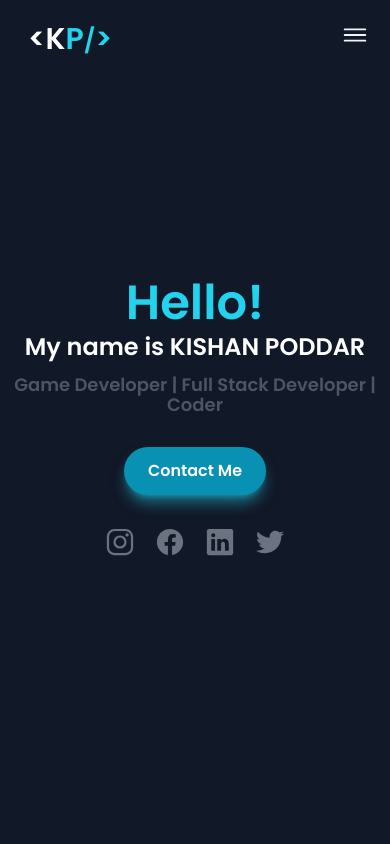
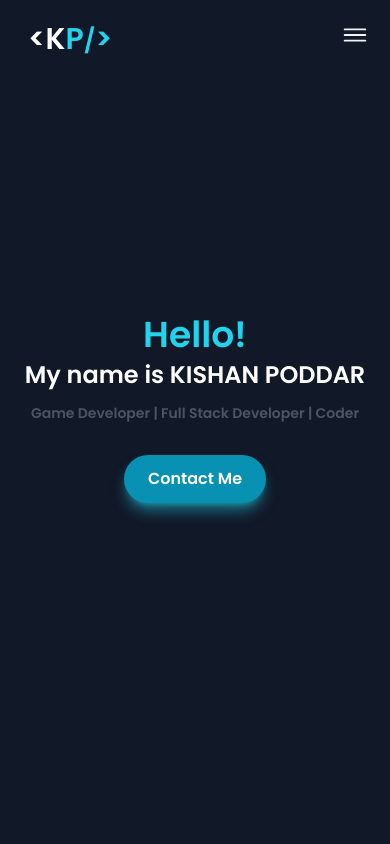
Before and after one commit to KishanPoddar/my-Website, a React (Vite) app: page / in a window 390 px wide. Shown: the top 844 px of the page. Built offline with nearby package versions, Linux system fonts and the light colour scheme.

Commit message:
Updated Home -- Made Responsive

```diff
--- a/src/components/Home.jsx
+++ b/src/components/Home.jsx
@@ -3,27 +3,27 @@ import profile from "../assets/pic2.png";
 
 const Home = () => {
     const social = [
-      'logo-instagram',
-      'logo-facebook',
-      'logo-linkedin',
-      'logo-twitter',
+      {logo:'logo-instagram', link:'https://www.instagram.com/_._virtualdj_._/?hl=en'},
+      {logo:'logo-facebook', link:''},
+      {logo:'logo-linkedin', link:''},
+      {logo:'logo-twitter', link:''},
     ]
 
     return (
         <section id="home" className="min-h-screen flex justify-center items-center py-10">
-            <div>
-                <div className="md:text-left text-center">
-                    <h1 className="md:text-6xl text-2xl md:leading-normal leading-10 text-white font-bold">
-                        <div className="text-cyan-400 md:text-6xl text-5xl">Hello!</div>
+            <div className="mt-11">
+                <div className="lg:text-left text-center">
+                    <h1 className="lg:text-6xl sm:text-4xl text-2xl lg:leading-normal leading-10 text-white font-bold">
+                        <div className="text-cyan-400 lg:text-6xl sm:text-5xl text-4xl">Hello!</div>
                         <div>My name is <span>KISHAN PODDAR</span></div>
                     </h1>
-                    <h4 className="md:text-2xl text-lg md:leading-normal leading-5 mt-2 font-bold text-gray-600">Game Developer | Full Stack Developer | Coder</h4>
-                    <button className="btn-primary mt-8 shadow-lg shadow-cyan-400/50">Contact Me</button>
-                    <div className="mt-8 text-3xl flex items-center md:justify-start justify-center gap-5">
+                    <h4 className="lg:text-2xl sm:text-xl text-sm text-base lg:leading-normal leading-5 mt-2 font-bold text-gray-600">Game Developer | Full Stack Developer | Coder</h4>
+                    <button className="btn-primary mt-8 shadow-lg shadow-cyan-400/50"><a href="#contact">Contact Me</a></button>
+                    <div className="mt-8 text-3xl flex items-center lg:justify-start justify-center gap-5">
                       {
                         social?.map((icon)=>(
                           <div key ={icon} className='text-gray-500 hover:text-white cursor-pointer'>
-                            <ion-icon name={icon}></ion-icon>
+                            <a href="https://www.instagram.com/"><ion-icon name={icon}></ion-icon></a>
                           </div>
                         ))
                       }
--- a/src/index.css
+++ b/src/index.css
@@ -13,7 +13,7 @@ body {
 }
 
 .btn-primary{
-    @apply bg-cyan-600 font-semibold text-white md:mx-0 mx-auto rounded-full py-3 px-6 flex items-center gap-2;
+    @apply bg-cyan-600 font-semibold text-white lg:mx-0 mx-auto rounded-full py-3 px-6 flex items-center gap-2;
 }
 
 .aboutImg::after{
```
